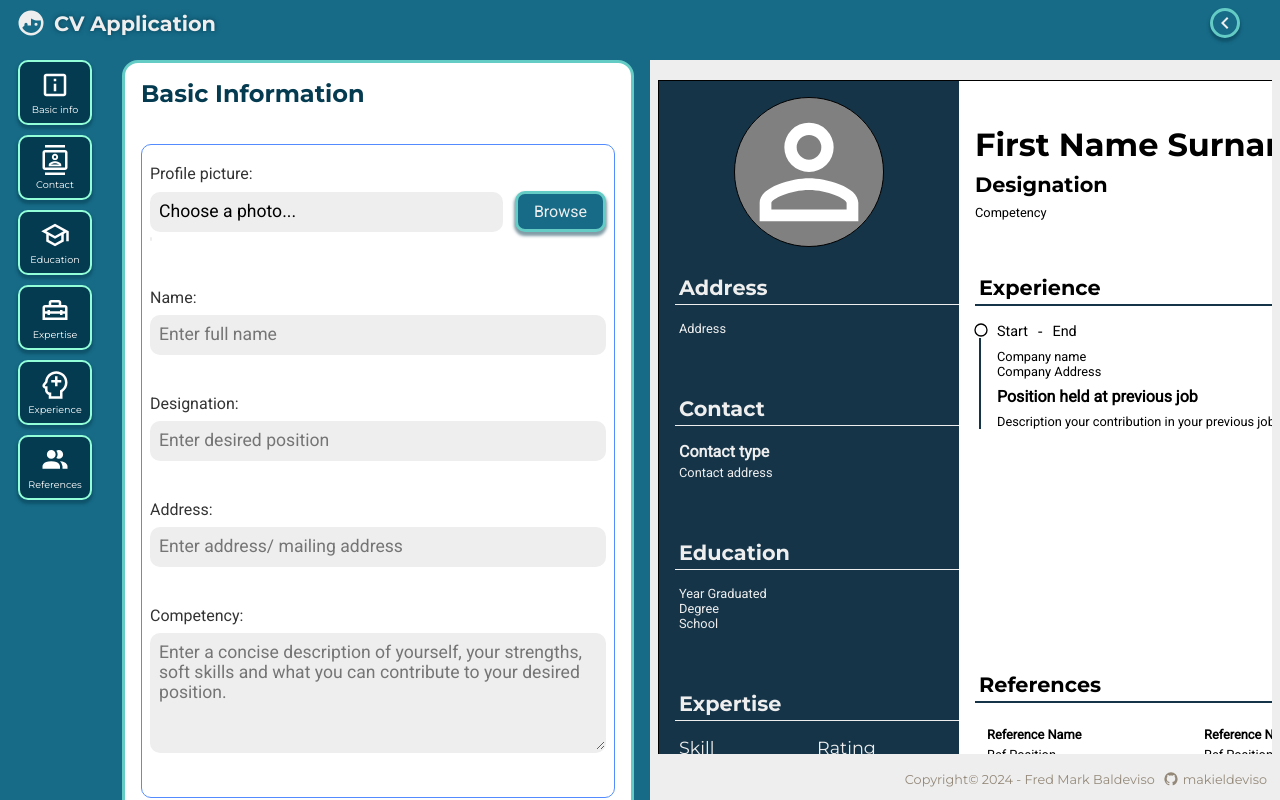
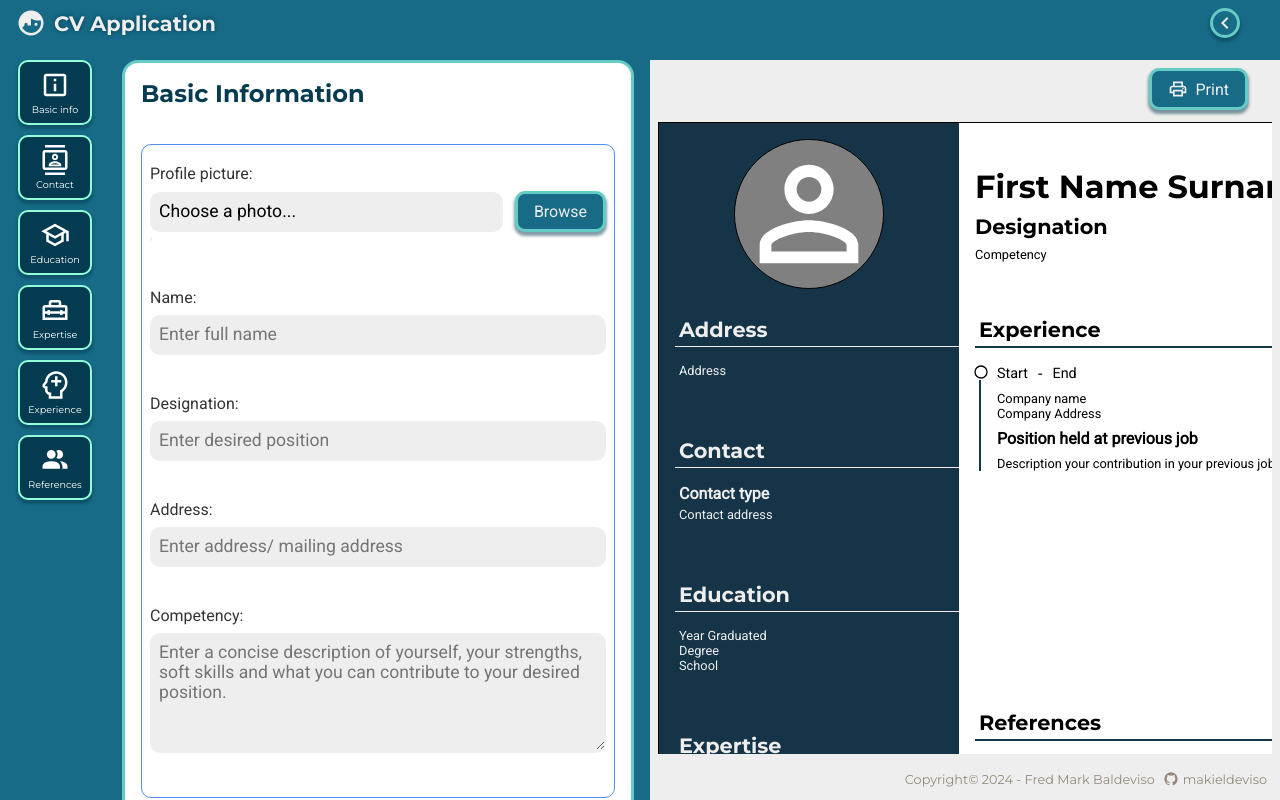
Before and after one commit to makieldeviso/CV-Application, a React (Vite) app: page / in a window 1280 px wide. Built offline with nearby package versions, Linux system fonts and the light colour scheme.

Commit message:
Adds script and styling to printing CV Template
Adds media print to styling for printing via print button
Fix font styling clear field modal

```diff
--- a/src/App.jsx
+++ b/src/App.jsx
@@ -3,6 +3,7 @@ import Form from './components/Form.jsx'
 import CVTemplate from './components/Template.jsx'
 import SlideButton from './components/Slider.jsx';
 import { NavOpener } from './components/FormNav.jsx';
+import PrintBtn from './components/PrintButton.jsx';
 
 import { setLocalStorageSubmittedValues, getLocalStorageSubmittedValues } from './scripts/memoryHandler.js';
 
@@ -51,6 +52,7 @@ function App() {
       <Form submitVerified={handleSubmitVerified}/>
 
       <div className='template-viewer'>
+        <PrintBtn/>
         {/* CV template inside container */}
         <div className='cv-cont'>
           <CVTemplate refState={verifiedValues}/>
--- a/src/components/Icons.jsx
+++ b/src/components/Icons.jsx
@@ -13,6 +13,7 @@ import HeadPlusOutline from '@mdi/react';
 import AccountMultiple from '@mdi/react';
 import MenuOpen from '@mdi/react';
 import MenuClose from '@mdi/react';
+import PrinterOutline from '@mdi/react';
 import {
   mdiAlertCircleOutline,
   mdiClose,
@@ -26,10 +27,12 @@ import {
   mdiHeadPlusOutline,
   mdiAccountMultiple,
   mdiMenuOpen ,
-  mdiMenuClose
+  mdiMenuClose,
+  mdiPrinterOutline
 
  } from '@mdi/js';
 
+const PrintIcon = () => <PrinterOutline path={mdiPrinterOutline} className='print-icon'/>
 
 const NavIcons = function ({iconName}) {
   const Icons = {
@@ -92,4 +95,4 @@ const AddIcon = function () {
 
 
 
-export { WarnIcon, CloseIcon, AddIcon, SendIcon, EraserIcon, NavIcons }
+export { WarnIcon, CloseIcon, AddIcon, SendIcon, EraserIcon, NavIcons, PrintIcon}
--- /dev/null
+++ b/src/components/PrintButton.jsx
@@ -0,0 +1,25 @@
+import { PrintIcon } from "./Icons";
+
+
+const PrintBtn = function () {
+
+  const handlePrintCV = function () {
+
+    const root = document.querySelector('#root');
+    root.classList.add('print');
+
+    window.print();
+
+    root.classList.remove('print');
+
+  }
+
+  return (
+    <button type='button' className="print-btn" onClick={handlePrintCV} aria-label="Print CV">
+      <PrintIcon/>
+      Print
+    </button>
+  )
+}
+
+export default PrintBtn
--- a/src/main.jsx
+++ b/src/main.jsx
@@ -3,6 +3,7 @@ import ReactDOM from 'react-dom/client'
 import App from './App.jsx'
 import './styles/index.css'
 import './styles/responsive.css'
+import './styles/print.css'
 
 ReactDOM.createRoot(document.getElementById('root')).render(
   <React.StrictMode>
--- a/src/styles/index.css
+++ b/src/styles/index.css
@@ -646,13 +646,13 @@ button svg {
 
 .confirm-dialog {
   margin: auto;
-  border: 3px solid var(--purple);
-  box-shadow: 0 0 10px 1px var(--light-blue);
+  border: 3px solid var(--dark-blue);
+  box-shadow: 0 0 3px 1px var(--light-blue);
   border-radius: 10px;
   overflow: hidden;
   padding: calc(var(--padding) * 0.5);
   animation: open-modal 0.3s ease-in-out;
-  background-color: var(--lightest-green);
+  background-color: white;
 }
 
 .confirm-dialog::backdrop {
@@ -662,13 +662,13 @@ button svg {
 }
 
 .dialog-cont {
-  border: 1px solid var(--purple);
+  border: 1px solid var(--light-blue);
   padding: var(--padding);
   border-radius: 10px;
 }
 
 .dialog-cont p {
-  font-size: 1.3rem;
+  font-size: 1rem;
   text-align: center;
   max-width: 500px;
   margin-bottom: var(--margin);
@@ -683,7 +683,7 @@ button svg {
 }
 
 .choice-btns button {
-  font-size: 1.3rem;
+  font-size: 1.2rem;
   font-weight: bold;
   font-family: var(--header-font);
   padding: calc(var(--padding) * 0.5);
@@ -731,7 +731,7 @@ button svg {
   overflow-y: hidden;
   display: grid;
   grid-template-columns: 1fr;
-  grid-template-rows: 1fr max-content;
+  grid-template-rows: max-content 1fr max-content;
   justify-items: center;
   padding: calc(var(--padding) * 0.5);
   background-color: var(--off-white);
@@ -743,6 +743,42 @@ button svg {
   width: 100%;
   position: relative;
 }
+
+.print-btn {
+  font-size: 1rem;
+  background-color: var(--dark-blue);
+  border: 3px solid var(--lighter-blue);
+  border-radius: 10px;
+  color: var(--off-white);
+  box-shadow: 0 3px 3px 1px rgba(5, 59, 80, 0.5);
+  padding: calc(var(--padding)* 0.5) var(--padding);
+  height: max-content;
+  width: max-content;
+
+  justify-self: end;
+  margin-right: var(--margin);
+
+  display: flex;
+  justify-content: center;
+  align-items: center;
+  gap: 8px;
+  transition: filter 0.2s ease-in-out, transform 0.2s ease-in-out;
+}
+
+.print-btn:hover {
+  cursor: pointer;
+  filter: brightness(1.1);
+}
+
+.print-btn:active {
+  transform: scale(0.9);
+}
+
+.print-icon {
+  width: 20px;
+  height: 20px;
+}
+
 
 .cv-template {
   width: max-content;
@@ -1026,7 +1062,8 @@ p.template-contact-type {
   padding: calc(var(--padding) * 0.5);
 }
 
-.reference-name {
+p.reference-name {
+  font-size: 1rem;
   font-weight: bold;
   margin-bottom: calc(var(--padding) * 0.3);
 }
--- /dev/null
+++ b/src/styles/print.css
@@ -0,0 +1,66 @@
+@page {
+  size: A4;
+  margin: 0.25in;
+}
+
+@media print {
+
+  div#root.print > * {
+    display: none;
+  }
+
+  div#root.print .main-content {
+    display: grid;
+    grid-template-columns: 1fr;
+    padding: 0;
+  }
+
+  div#root.print .main-content .info-form {
+    display: none;
+  }
+
+  div#root.print .print-btn {
+    display: none;
+  }
+
+  div#root.print .footer-cont {
+    display: none;
+  }
+
+  div#root.print .template-viewer {
+    display: grid;
+    grid-template-columns: 1fr;
+    grid-template-rows: 1fr;
+    background-color: white;
+    justify-items: center;
+
+    width: 100%;
+    padding: 0;
+  }
+
+  div#root.print .cv-cont {
+    margin: 0;
+    padding: 0;
+    width: 100%;
+    justify-self: center;
+    border: 1px solid rgba(0, 0, 0, 0.5);
+
+    display: flex;
+    justify-content: center;
+  }
+
+  div#root.print .cv-template {
+    border: 1px solid rgba(0, 0, 0, 0.5);
+    width: 100%;
+    height: 100%;
+    transform: scale(1) !important;
+    transform-origin: unset;
+
+    grid-template-columns: 3in 1fr;
+  }
+
+  div#root.print .intro {
+    grid-template-columns: 3in 1fr;
+  }
+
+}
--- a/src/styles/responsive.css
+++ b/src/styles/responsive.css
@@ -146,7 +146,7 @@
   }
 
   .footer-cont p, a.github-link {
-    font-size: 0.8rem;
+    font-size: 0.7rem;
   }
 
   /* profile picture input type=file (start) */
@@ -180,7 +180,6 @@
     transform: translateX(0);
   }
 
-
   .form-nav ul {
     padding: var(--padding);
     background-color: rgba(5, 59, 80, 0.5);
@@ -200,4 +199,8 @@
 
   /* form nav (end) */
 
+  .print-btn {
+    font-size: 0.8rem;
+    padding: calc(var(--padding)* 0.3) calc(var(--padding) * 0.5);
+  }
 }
```
